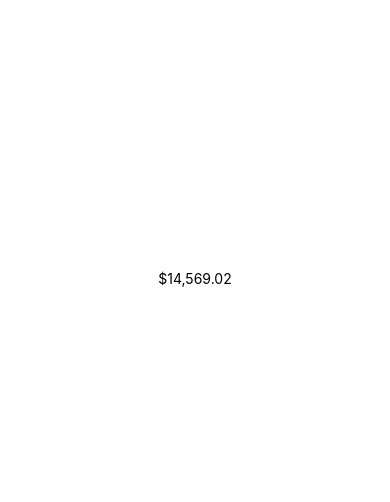
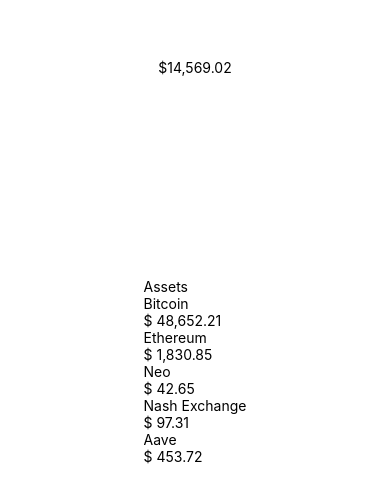
Before and after one commit to acatinon/nash-mobile-mockup, a React Native app: screen / in a window 390 px wide. Shown: the part 144-646 px from the top of the page. Built offline with nearby package versions, Linux system fonts and the light colour scheme.

Commit message:
WIP: Display coins list

```diff
--- a/src/App.js
+++ b/src/App.js
@@ -1,6 +1,5 @@
-import { StatusBar } from 'expo-status-bar';
 import React from 'react';
-import { StyleSheet, Text, View } from 'react-native';
+import { SafeAreaView} from 'react-native';
 import { Wallet } from "./views/wallet";
 
 export default function App() {
--- /dev/null
+++ b/src/models/coins.js
@@ -0,0 +1,18 @@
+class CoinModel {
+    constructor(symbol, name, price, chart) {
+        this.symbol = symbol;
+        this.name = name;
+        this.price = price;
+        this.chart = chart;
+    }
+}
+
+const coins = [
+    new CoinModel("BTC", "Bitcoin", "48,652.21", [0.574, 0.517, 0.413, 0.382, 0.877, 0.281, 0.535, 0.61, 0.767, 0.385, 0.941, 0.293, 0.395, 0.835, 0.706, 0.768, 0.511, 0.5, 0.687, 0.493]),
+    new CoinModel("ETH", "Ethereum", "1,830.85", [0.761, 0.288, 0.691, 0.969, 0.263, 0.515, 0.514, 0.254, 0.261, 0.885, 0.533, 0.5, 0.245, 0.263, 0.442, 0.973, 0.326, 0.891, 0.312, 0.439]),
+    new CoinModel("NEO", "Neo", "42.65", [0.748, 0.678, 0.448, 0.952, 0.696, 0.63, 0.522, 0.643, 0.689, 0.977, 0.273, 0.743, 0.71, 0.349, 0.896, 0.643, 0.351, 0.755, 0.632, 0.366]),
+    new CoinModel("NEX", "Nash Exchange", "97.31", [0.452, 0.731, 0.537, 0.279, 0.463, 0.42, 0.397, 0.313, 0.653, 0.499, 0.513, 0.292, 0.984, 0.792, 0.792, 0.402, 0.701, 0.826, 0.666, 0.498]),
+    new CoinModel("AAVE", "Aave", "453.72", [0.358, 0.549, 0.23, 0.416, 0.49, 0.444, 0.993, 0.268, 0.436, 0.397, 0.576, 0.273, 0.244, 0.468, 0.242, 0.908, 0.38, 0.933, 0.614, 0.663]),
+];
+
+export { coins };
--- a/src/views/wallet.js
+++ b/src/views/wallet.js
@@ -1,21 +1,52 @@
 import React from 'react';
-import { SafeAreaView, View, FlatList, StyleSheet, Text, StatusBar } from 'react-native';
+import { SafeAreaView, View, FlatList, StyleSheet, Text } from 'react-native';
+
+import { coins } from '../models/coins';
+
+const CoinItem = ({ item }) => (
+  <View>
+    <Text>{item.name}</Text>
+    <Text>$ {item.price}</Text>
+  </View>
+);
 
 const Wallet = () => {
+  const renderItem = ({ item }) => (
+    <CoinItem item={item} />
+  );
+
   return (
-    <SafeAreaView style={styles.container}>
-      <Text>$14,569.02</Text>
+    <SafeAreaView style={styles.root}>
+      <View style={styles.summary}>
+        <Text>$14,569.02</Text>
+      </View>
+      <View  style={styles.assets}>
+        <Text>Assets</Text>
+        <FlatList
+          data={coins}
+          renderItem={renderItem}
+          keyExtractor={item => item.symbol}
+        />
+      </View>
     </SafeAreaView>
   );
 };
 
 const styles = StyleSheet.create({
-  container: {
+  root: {
     flex: 1,
     backgroundColor: '#fff',
     alignItems: 'center',
     justifyContent: 'center',
   },
+  summary: {
+    flex: 1,
+    alignItems: 'center',
+    justifyContent: 'center',
+  },
+  assets: {
+    flex: 1,
+  }
 });
 
 
```
